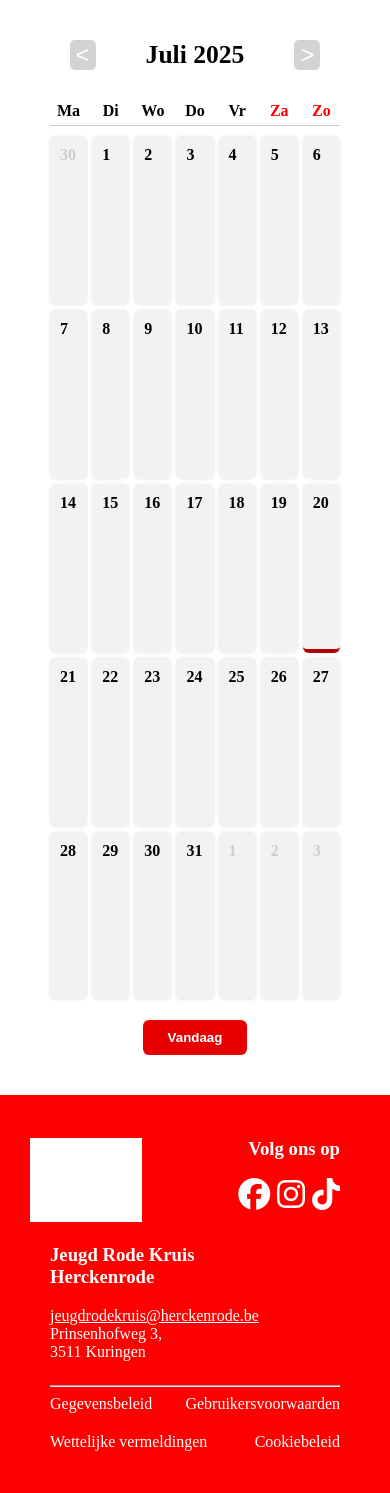
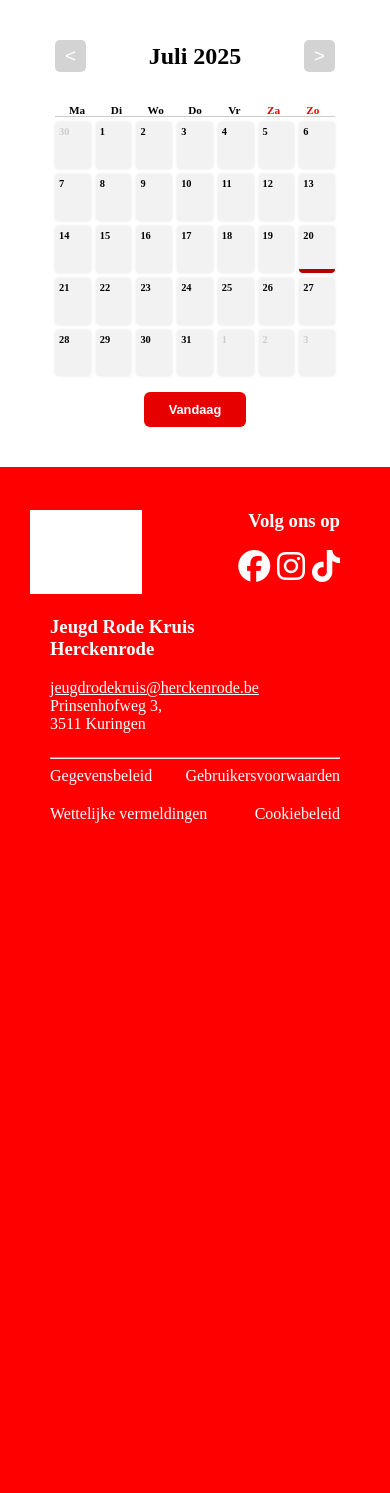
Before and after one commit to woutvanlommel/jrk, a PHP site: page /kalender.html in a window 390 px wide. Shown: the part 319-1812 px from the top of the page. After the commit the page ends 1142 px from the top, so only its background shows below. Run offline with PHP 8.4, Linux system fonts and the light colour scheme; some libraries are stand-ins or nearby versions; grey boxes are pictures that could not be loaded.

Commit message:
kalender responsive

```diff
--- a/styles.css
+++ b/styles.css
@@ -679,6 +679,9 @@ h1{
     gap: 5px;
   }
 
+  .calendar-grid{
+    grid-auto-rows: 12vw;
+  }
   #calendarDays{
     min-width: 15%;
   }
@@ -694,8 +697,8 @@ h1{
     background: #f2f2f2;
     border-radius: 6px;
     padding: 10px;
-    min-height: 100px;
-    height: 20vh;
+    min-height: unset;
+    height: auto;
     display: flex;
     flex-direction: column;
     align-items: flex-start;
@@ -703,6 +706,16 @@ h1{
     font-size: 1rem;
     box-shadow: 0 0 3px rgba(0,0,0,0.1);
     cursor: pointer;
+    overflow: hidden;
+  }
+
+  .activity-range{
+    font-size: 1rem !important;
+    padding: 2px 5px !important;
+    white-space: nowrap;
+    overflow: hidden;
+    text-overflow: ellipsis;
+    width: 100%;
   }
 
   .date-number {
@@ -815,3 +828,66 @@ h1{
     font-weight: bold;
     height: 50vh;
   }
+
+  @media screen and (max-width: 1000px) {
+    .calendar-grid {
+      display: grid;
+      grid-template-columns: repeat(7, 1fr);
+      grid-auto-rows: 12vw; /* zorgt voor vierkante daghokken */
+      gap: 5px;
+      margin-bottom: 1rem;
+    }
+
+    .calendar-grid .day {
+      padding: 4px;
+      font-size: 0.65rem;
+      height: auto;
+      min-height: unset;
+      border-radius: 4px;
+      overflow: hidden;
+      display: flex;
+      flex-direction: column;
+      justify-content: flex-start;
+      align-items: flex-start;
+    }
+
+    .calendar-weekdays {
+      display: grid;
+      grid-template-columns: repeat(7, 1fr);
+      font-size: 0.7rem;
+      margin: 10px 0 5px;
+      padding: 0 5px;
+    }
+
+    .calendar {
+      width: 100%;
+      padding: 0 5px;
+      font-size: 0.7rem;
+    }
+
+    .activity-range {
+      font-size: 0.5rem !important;
+      padding: 2px 5px !important;
+      white-space: nowrap;
+      overflow: hidden;
+      text-overflow: ellipsis;
+      width: 100%;
+    }
+
+    .calendar-header {
+      flex-wrap: wrap;
+      gap: 10px;
+      font-size: 1.5rem;
+      justify-content: space-between;
+    }
+
+    .calendar-header button {
+      padding: 5px 10px;
+      font-size: 1.2rem;
+    }
+
+    #todayBtn {
+      font-size: 0.8rem;
+      margin-top: 10px;
+    }
+  }
```
